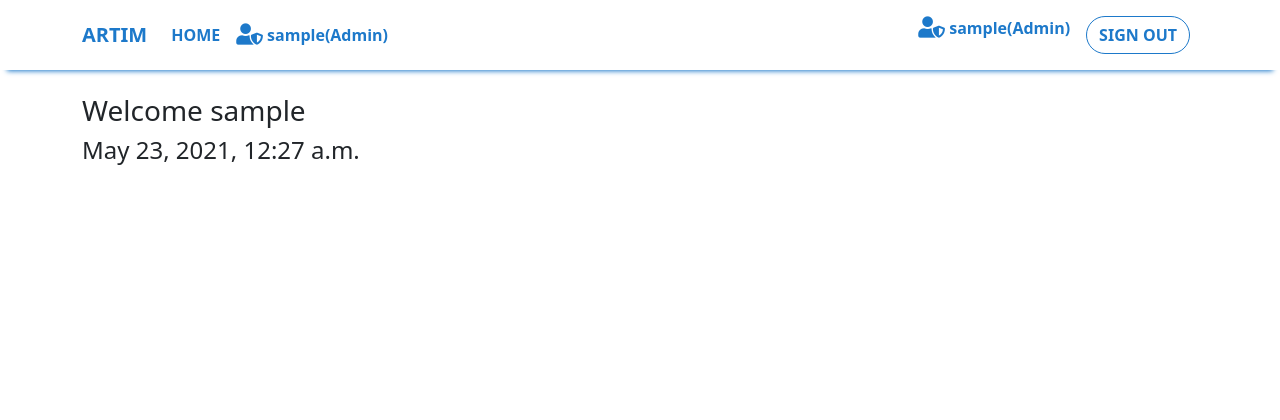
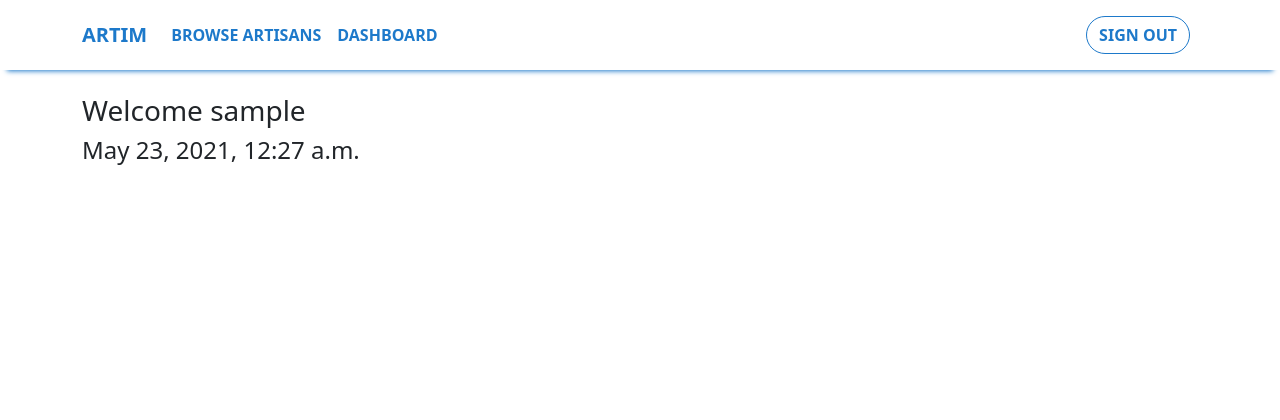
Before and after one commit to sinbaddoraji/artim, a Django app: page /account/dashboard/ in a window 1280 px wide. Shown: the top 420 px of the page. Run offline with Django 3.2, Linux system fonts and the light colour scheme; the visitor is signed in with stand-in values (Sample User, id 1); some libraries are stand-ins or nearby versions.

Commit message:
Quick edit

```diff
--- a/templates/base.html
+++ b/templates/base.html
@@ -30,39 +30,20 @@
                 <div class="collapse navbar-collapse" id="navbarSupportedContent">
                     <ul class="navbar-nav me-auto mb-2 mb-lg-0">
                         <li class="nav-item">
-                            <a class="nav-link active" aria-current="page" href="/"><strong><span
-                                        class="blue">HOME</span></strong></a>
+                            <a class="nav-link active" aria-current="page" href="/"><strong><span class="blue">BROWSE
+                                        ARTISANS</span></strong></a>
                         </li>
+                        {% if user.is_authenticated %}
                         <li class="nav-item">
                             <a class="nav-link" href="{% url 'accounts:dashboard' %}">
-                                <strong class="blue">
-                                    {% if user.is_staff %}
-                                    <i class="fas fa-user-shield fa-lg"></i> {{user.username}}(Admin)
-                                    {% elif user.userprofile.is_artisan == "artisan" %}
-                                    <i class="fas fa-user-tag lg"></i> {{user.username}}(Artisan)
-                                    {% else %}
-                                    <i class="fas fa-user lg"></i> {{user.username}}(Customer)
-                                    {% endif %}
-                                </strong>
+                                <strong><span class="blue">DASHBOARD</span></strong>
                             </a>
                         </li>
+                        {% endif %}
                     </ul>
                     <ul class="navbar-nav mb-2 mb-lg-0">
 
                         {% if user.is_authenticated %}
-                        <li class="nav-item">
-                            <a class="nav-link" href="{% url 'accounts:dashboard' %}">
-                                <strong class="blue my-5">
-                                    {% if user.is_staff %}
-                                    <i class="fas fa-user-shield fa-lg"></i> {{user.username}}(Admin)
-                                    {% elif user.userprofile.is_artisan == "artisan" %}
-                                    <i class="fas fa-user-tag lg"></i> {{user.username}}(Artisan)
-                                    {% else %}
-                                    <i class="fas fa-user lg"></i> {{user.username}}(Customer)
-                                    {% endif %}
-                                </strong>
-                            </a>
-                        </li>
                         <li class="nav-item">
                             <a class="nav-link" aria-current="page" href="{% url 'accounts:logout' %}">
                                 <button class="btn btn-outline-primary"><strong>SIGN OUT</strong></button>
```
